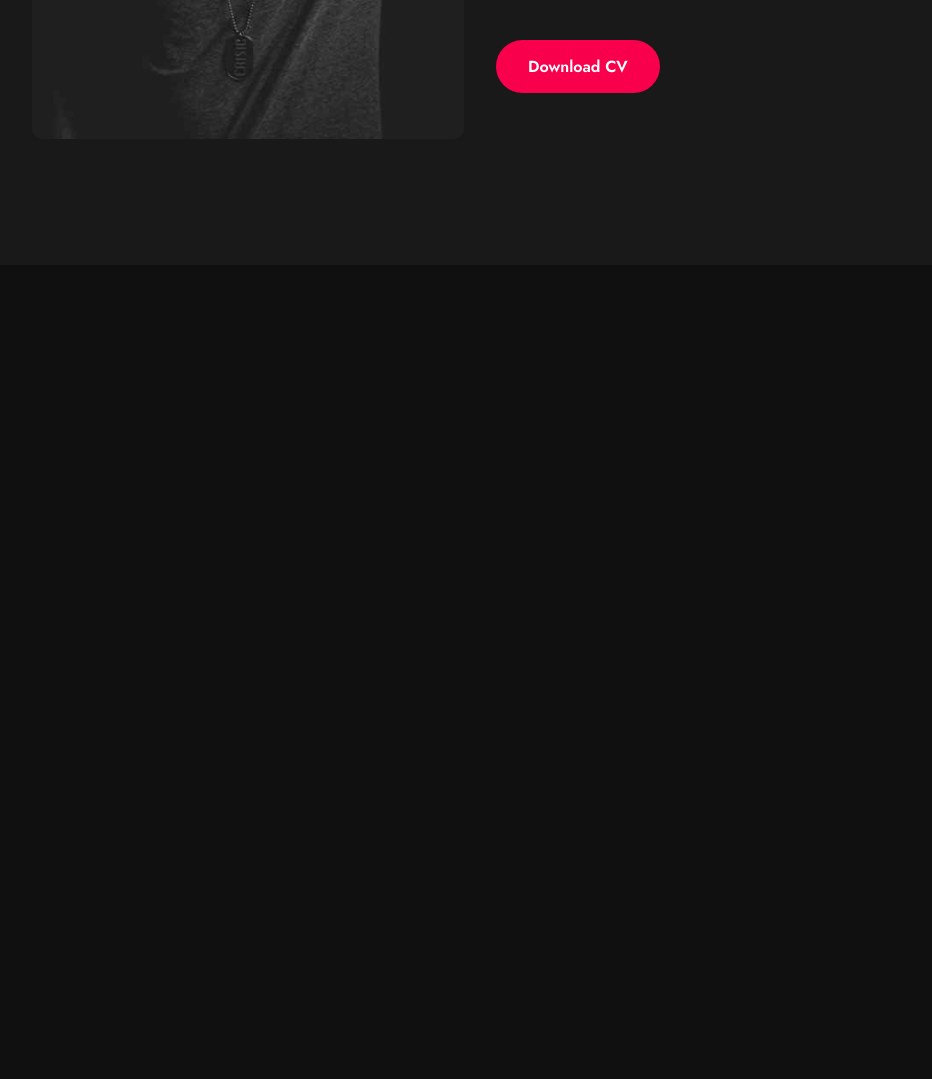
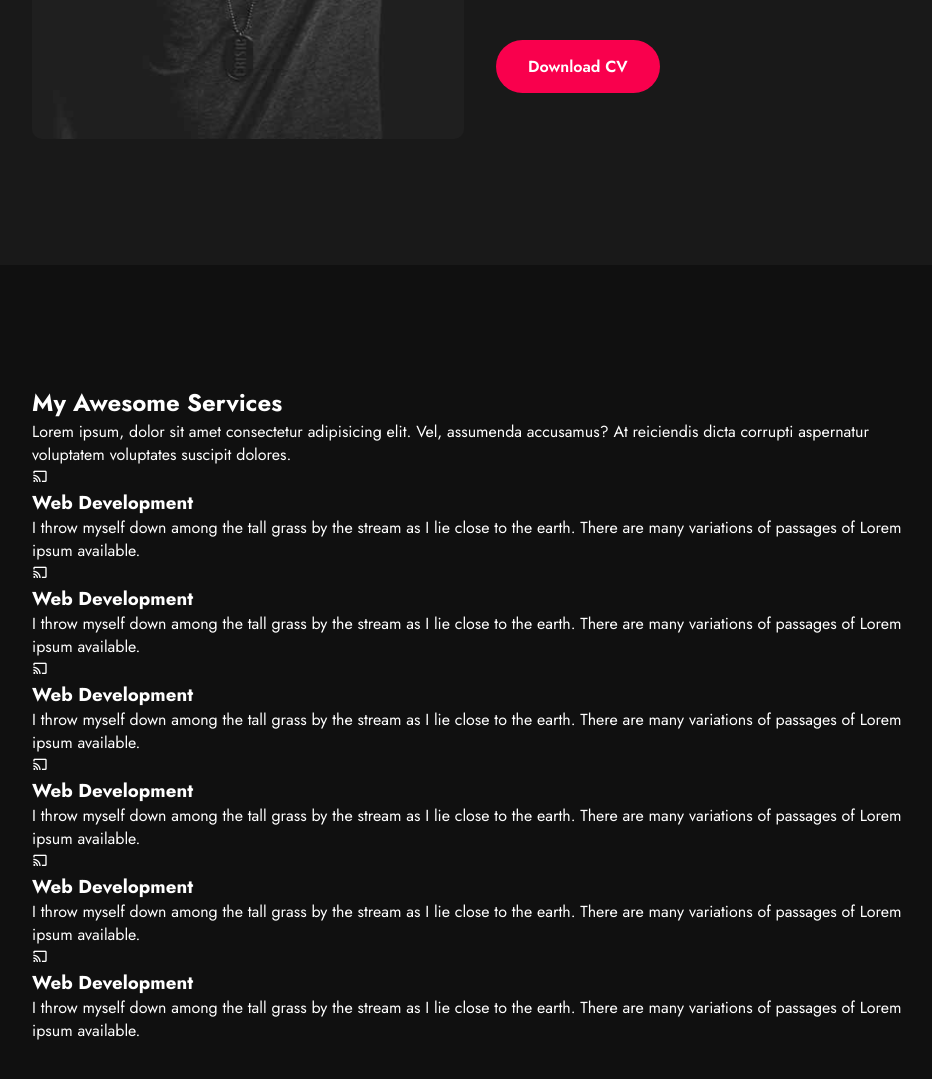
Before and after one commit to mahmud035/portfolio-website, a plain HTML site: page index.html in a window 1280 px wide. Shown: the part 1356-2435 px from the top of the page, without its empty margins (160-1092 px from the left). Before the commit the page ends 1621 px from the top, so only its background shows below. Drawn offline with nearby package versions, Linux system fonts and the light colour scheme.

Commit message:
added service section html

```diff
--- a/index.html
+++ b/index.html
@@ -71,6 +71,80 @@
       </div>
     </section>
 
+    <!-- start services -->
+    <section class="services" id="services">
+      <div class="center">
+        <h2>My Awesome Services</h2>
+        <p>
+          Lorem ipsum, dolor sit amet consectetur adipisicing elit. Vel,
+          assumenda accusamus? At reiciendis dicta corrupti aspernatur
+          voluptatem voluptates suscipit dolores.
+        </p>
+      </div>
+
+      <div class="service-content">
+        <div class="row">
+          <i class="bx bx-cast"></i>
+          <h3>Web Development</h3>
+          <p>
+            I throw myself down among the tall grass by the stream as I lie
+            close to the earth. There are many variations of passages of Lorem
+            ipsum available.
+          </p>
+        </div>
+
+        <div class="row">
+          <i class="bx bx-cast"></i>
+          <h3>Web Development</h3>
+          <p>
+            I throw myself down among the tall grass by the stream as I lie
+            close to the earth. There are many variations of passages of Lorem
+            ipsum available.
+          </p>
+        </div>
+
+        <div class="row">
+          <i class="bx bx-cast"></i>
+          <h3>Web Development</h3>
+          <p>
+            I throw myself down among the tall grass by the stream as I lie
+            close to the earth. There are many variations of passages of Lorem
+            ipsum available.
+          </p>
+        </div>
+
+        <div class="row">
+          <i class="bx bx-cast"></i>
+          <h3>Web Development</h3>
+          <p>
+            I throw myself down among the tall grass by the stream as I lie
+            close to the earth. There are many variations of passages of Lorem
+            ipsum available.
+          </p>
+        </div>
+
+        <div class="row">
+          <i class="bx bx-cast"></i>
+          <h3>Web Development</h3>
+          <p>
+            I throw myself down among the tall grass by the stream as I lie
+            close to the earth. There are many variations of passages of Lorem
+            ipsum available.
+          </p>
+        </div>
+
+        <div class="row">
+          <i class="bx bx-cast"></i>
+          <h3>Web Development</h3>
+          <p>
+            I throw myself down among the tall grass by the stream as I lie
+            close to the earth. There are many variations of passages of Lorem
+            ipsum available.
+          </p>
+        </div>
+      </div>
+    </section>
+
     <!-- Link to Javascript File -->
     <script src="./js/script.js"></script>
   </body>
```
